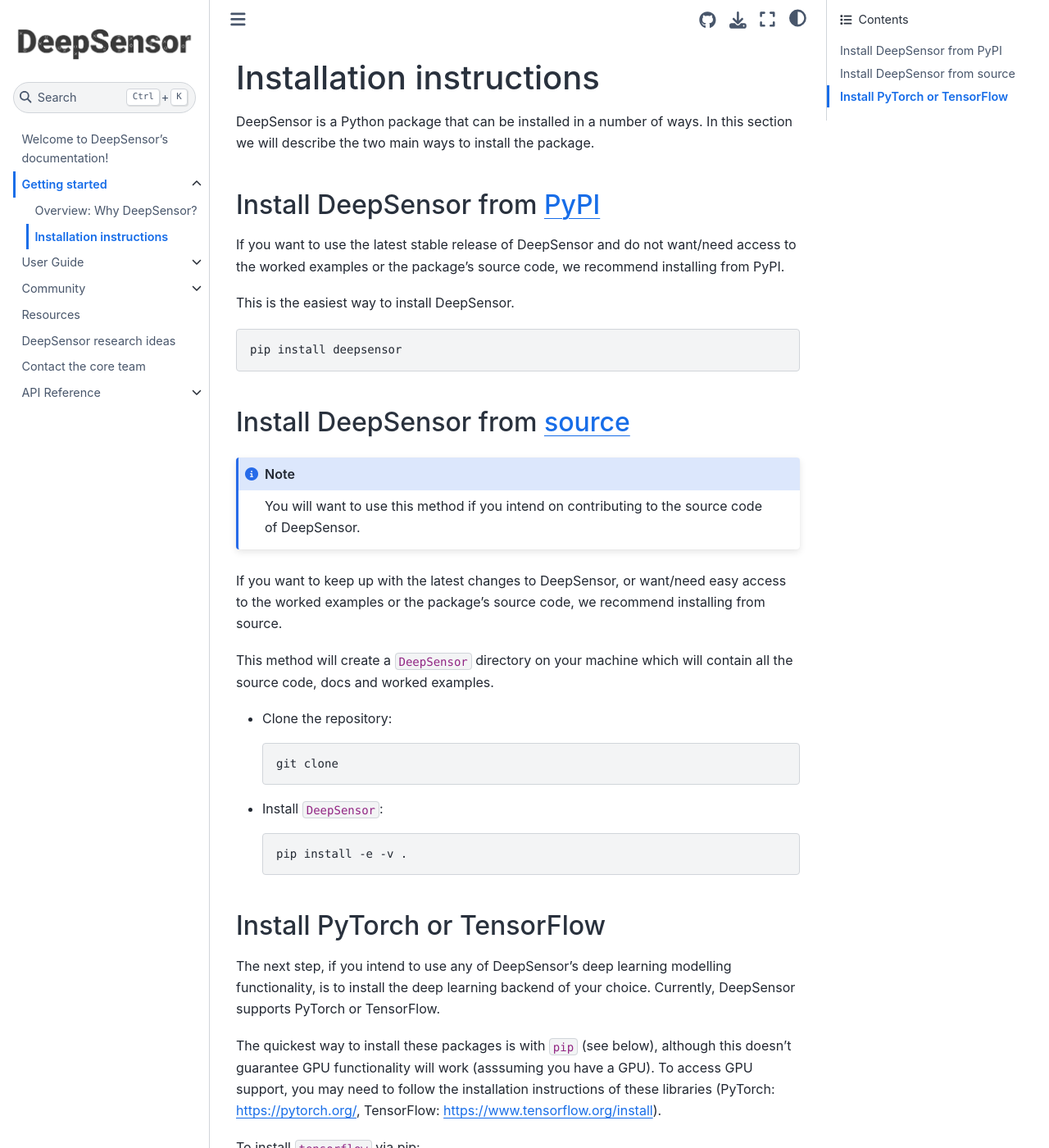
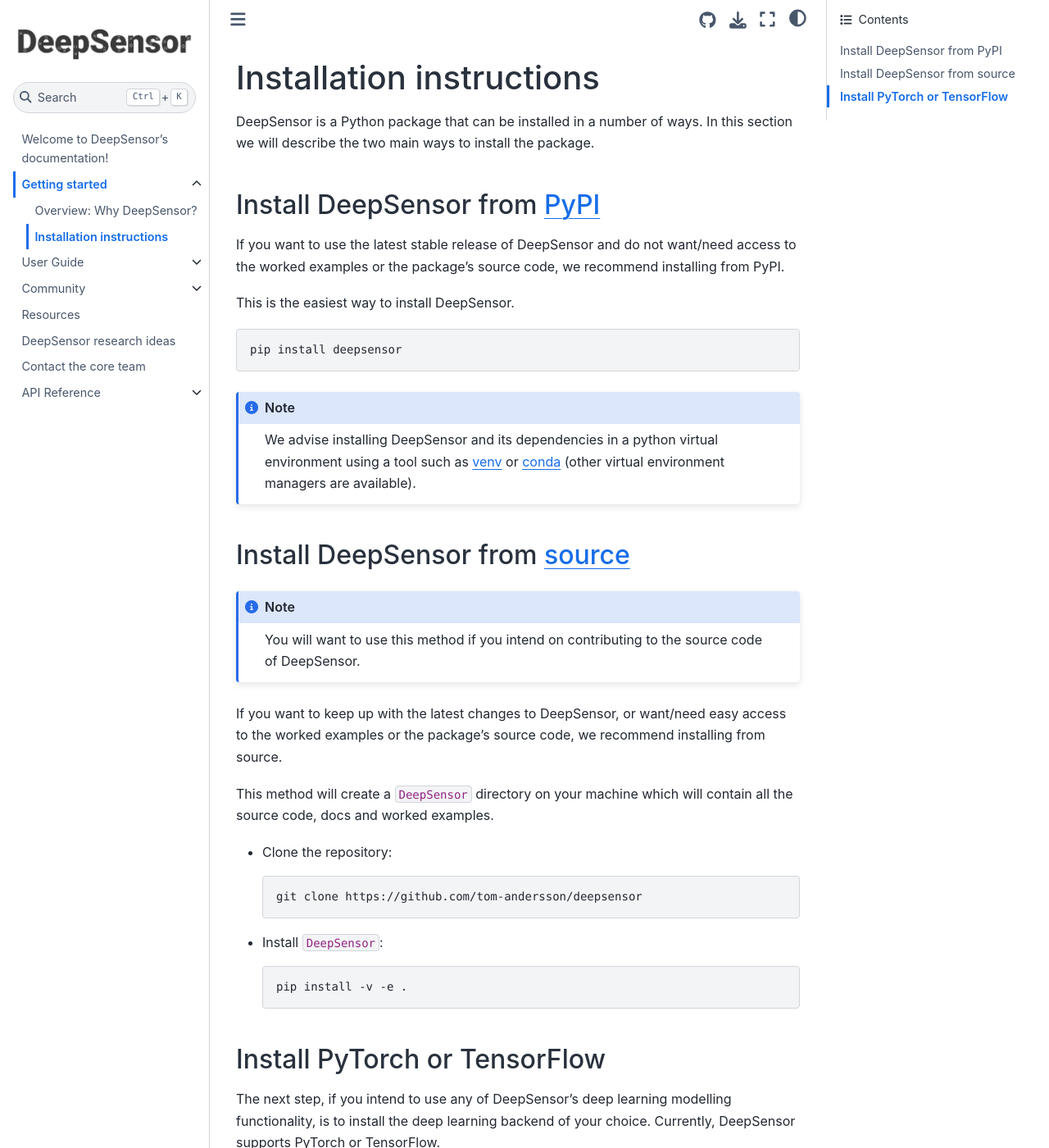
Before and after one commit to alan-turing-institute/deepsensor, a Jupyter Book: the page built from docs/getting-started/installation.md, in a window 1280 px wide and 1400 px high. Shown: the whole window at 82% size. Built offline with Jupyter Book 1.0.4 settings and Sphinx 7.4.7 and the Sphinx Book theme 1.1.4, drawn with Linux system fonts in a browser that asks for light colours; pages that are not in the unit, such as notebooks, are missing from menus; some of the changed lines change nothing that is shown.

Commit message:
Minor suggestions to installation docs. (#98)
* explicitly mention git clone url

* tweak pip install command to avoid errors (at least with pip 23.3.1

* add note on virtual environments

---------

Co-authored-by: davidwilby <6062469-davidwilby@users.noreply.gitlab.com>

````diff
--- a/docs/getting-started/installation.md
+++ b/docs/getting-started/installation.md
@@ -10,6 +10,10 @@
 
 ```bash
 pip install deepsensor
+```
+
+```{note}
+We advise installing DeepSensor and its dependencies in a python virtual environment using a tool such as [venv](https://docs.python.org/3/library/venv.html) or [conda](https://conda.io/projects/conda/en/latest/user-guide/getting-started.html#managing-python) (other virtual environment managers are available).
 ```
 
 ## Install DeepSensor from [source](https://github.com/tom-andersson/deepsensor)
@@ -25,13 +29,13 @@
 - Clone the repository:
 
   ```bash
-  git clone
+  git clone https://github.com/tom-andersson/deepsensor
   ```
 
 - Install `DeepSensor`:
 
   ```bash
-  pip install -e -v .
+  pip install -v -e .
   ```
 ## Install PyTorch or TensorFlow
 
````
